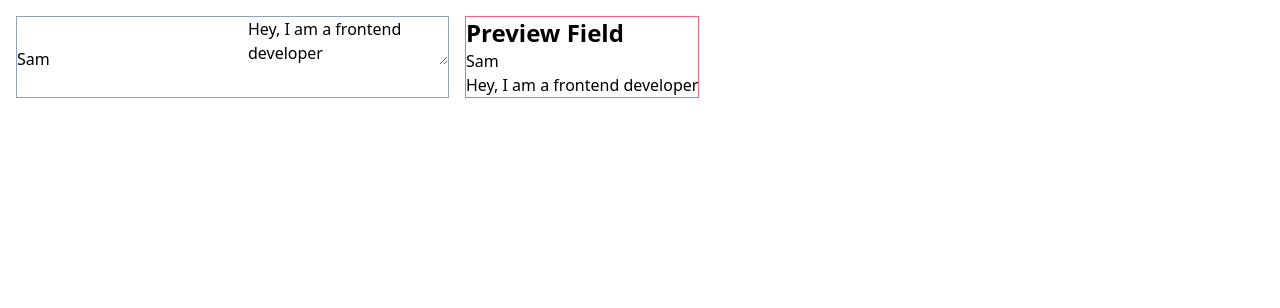
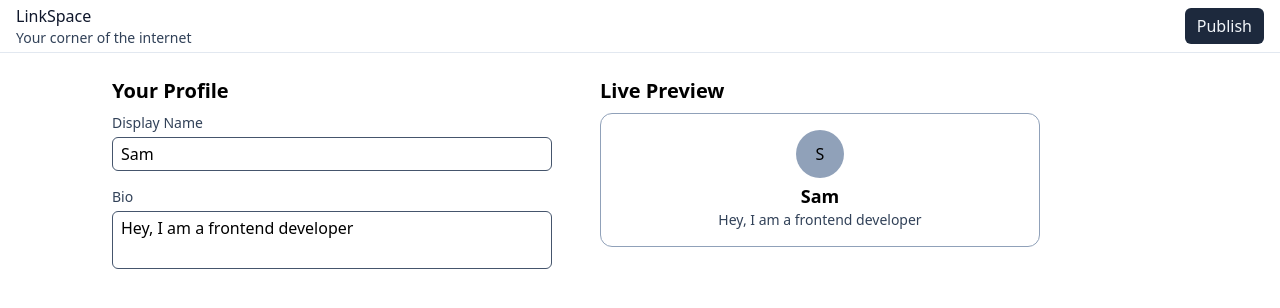
Before and after one commit to avinashp026/linkspace, a Next.js app: page /editor in a window 1280 px wide. Shown: the top 308 px of the page. Built offline with nearby package versions, Linux system fonts and the light colour scheme.

Commit message:
update: added basic styling

```diff
--- a/src/app/layout.tsx
+++ b/src/app/layout.tsx
@@ -23,7 +23,8 @@ export default function RootLayout({ children }: LayoutProps<"/">) {
       lang="en"
       className={`${geistSans.variable} ${geistMono.variable} h-full antialiased`}
     >
-      <body className="min-h-full flex flex-col">{children}</body>
+      <body className="min-h-full flex flex-col">
+      {children}</body>
     </html>
   );
 }
--- /dev/null
+++ b/src/components/Container.tsx
@@ -0,0 +1,14 @@
+import { ReactNode } from "react"
+
+type ContainerProps = {
+    children: ReactNode;
+}
+const Container = ({children}: ContainerProps) => {
+  return (
+    <div className="max-w-6xl px-4 md:px-24 py-1 md:py-2">
+        {children}
+    </div>
+  )
+}
+
+export default Container
--- /dev/null
+++ b/src/components/Header.tsx
@@ -0,0 +1,24 @@
+
+const Header = () => {
+  return (
+    <header className="border-b pb-1 border-slate-200 px-4 py-1">
+        <div className="flex justify-between items-center">
+
+        {/* left */}
+        <div className="flex flex-col">
+        <h2 className="text-slate-900 font-medium">LinkSpace</h2>
+        <p className="text-sm text-slate-700">Your corner of the internet</p>
+        </div>
+
+        {/* right */}
+        <div>
+            <button className="bg-slate-800 text-slate-100 px-3 py-1.5 rounded-md cursor-pointer">
+                Publish
+            </button>
+        </div>
+        </div>
+    </header>
+  )
+}
+
+export default Header
--- a/src/features/editor/EditorPage.tsx
+++ b/src/features/editor/EditorPage.tsx
@@ -1,40 +1,47 @@
-"use client"
+"use client";
 
 import { useState } from "react";
 import ProfileForm from "./ProfileForm";
 import ProfilePreview from "./ProfilePreview";
 import type { ProfileData } from "./types";
-
-
+import Container from "@/components/Container";
+import Header from "@/components/Header";
 
 const EditorPage = () => {
-
   const [profileData, setProfileData] = useState<ProfileData>({
     displayName: "Sam",
-        bio: "Hey, I am a frontend developer"
-    })
+    bio: "Hey, I am a frontend developer",
+  });
 
-
-    const handleChange = (e: React.ChangeEvent<HTMLInputElement | HTMLTextAreaElement>) => {
-        const {name, value} = e.target
+  const handleChange = (
+    e: React.ChangeEvent<HTMLInputElement | HTMLTextAreaElement>,
+  ) => {
+    const { name, value } = e.target;
     setProfileData((prev) => {
       return {
-            ...prev, [name]: value
-        }})
-    }
+        ...prev,
+        [name]: value,
+      };
+    });
+  };
 
   console.log(profileData);
   return (
-    <div className="flex gap-4 p-4">
-        <div className="border border-slate-400">
-        <ProfileForm profileData={profileData} handleChange={handleChange}/>
+    <>
+      <Header/>
+    <Container>
+    <div className="grid grid-cols-1 sm:grid-cols-2 gap-4">
+      <div className="">
+        <ProfileForm profileData={profileData} handleChange={handleChange} />
       </div>
 
-        <div className="border border-rose-400">
-        <ProfilePreview profileData={profileData}/>
+      <div className="">
+        <ProfilePreview profileData={profileData} />
       </div>
     </div>
-  )
-}
+    </Container>
+    </>
+  );
+};
 
-export default EditorPage
+export default EditorPage;
--- a/src/features/editor/ProfileForm.tsx
+++ b/src/features/editor/ProfileForm.tsx
@@ -1,19 +1,45 @@
 import type { ProfileData } from "./types";
 
 type ProfileFormProps = {
-  profileData: ProfileData
-  handleChange: (e: React.ChangeEvent<HTMLInputElement | HTMLTextAreaElement>) => void;
-}
+  profileData: ProfileData;
+  handleChange: (
+    e: React.ChangeEvent<HTMLInputElement | HTMLTextAreaElement>,
+  ) => void;
+};
 
-const ProfileForm = ({profileData, handleChange}: ProfileFormProps) => {
+const ProfileForm = ({ profileData, handleChange }: ProfileFormProps) => {
   return (
-    <div>
-      <form action="">
-            <input name="displayName" type="text" value={profileData.displayName} onChange={handleChange}/>
-            <textarea name="bio" id="" value={profileData.bio} onChange={handleChange}></textarea>
-        </form>
+    <div className="p-4">
+      <h3 className="text-xl font-semibold">Your Profile</h3>
+      <form action="" className="mt-2 flex flex-col gap-4">
+        <div className="flex flex-col">
+          <label htmlFor="displayName" className="text-sm text-slate-700">
+            Display Name
+          </label>
+          <input
+            name="displayName"
+            type="text"
+            value={profileData.displayName}
+            onChange={handleChange}
+            className="border border-slate-600 rounded-md px-2 py-1 mt-1"
+          />
+        </div>
+
+        <div className="flex flex-col">
+          <label htmlFor="displayName" className="text-sm text-slate-700">
+            Bio
+          </label>
+          <textarea
+            name="bio"
+            id=""
+            value={profileData.bio}
+            onChange={handleChange}
+            className="border border-slate-600 rounded-md px-2 py-1 mt-1 resize-none"
+          ></textarea>
+        </div>
+      </form>
     </div>
-  )
-}
+  );
+};
 
-export default ProfileForm
+export default ProfileForm;
--- a/src/features/editor/ProfilePreview.tsx
+++ b/src/features/editor/ProfilePreview.tsx
@@ -1,16 +1,21 @@
-import type { ProfileData } from "./types"
+import type { ProfileData } from "./types";
 
 type ProfilePreviewProps = {
-    profileData: ProfileData
-}
-const ProfilePreview = ({profileData}: ProfilePreviewProps) => {
+  profileData: ProfileData;
+};
+const ProfilePreview = ({ profileData }: ProfilePreviewProps) => {
   return (
-    <div>
-        <h1 className="text-2xl font-semibold">Preview Field</h1>
-        <h3>{profileData.displayName}</h3>
-        <p>{profileData.bio}</p>
+    <div className="p-4">
+      <h3 className="text-xl font-semibold">Live Preview</h3>
+      <div className="flex flex-col items-center mt-2 border border-slate-400 rounded-xl p-4">
+        <div className="h-12 w-12 bg-slate-400 flex items-center justify-center rounded-full">
+            <div>{profileData.displayName[0]}</div>
+        </div>
+      <h3 className="font-semibold text-lg mt-1">{profileData.displayName}</h3>
+      <p className="text-slate-700 text-sm">{profileData.bio}</p>
+      </div>
     </div>
-  )
-}
+  );
+};
 
-export default ProfilePreview
+export default ProfilePreview;
```
Lines whose indentation alone changed are shown as unchanged.
